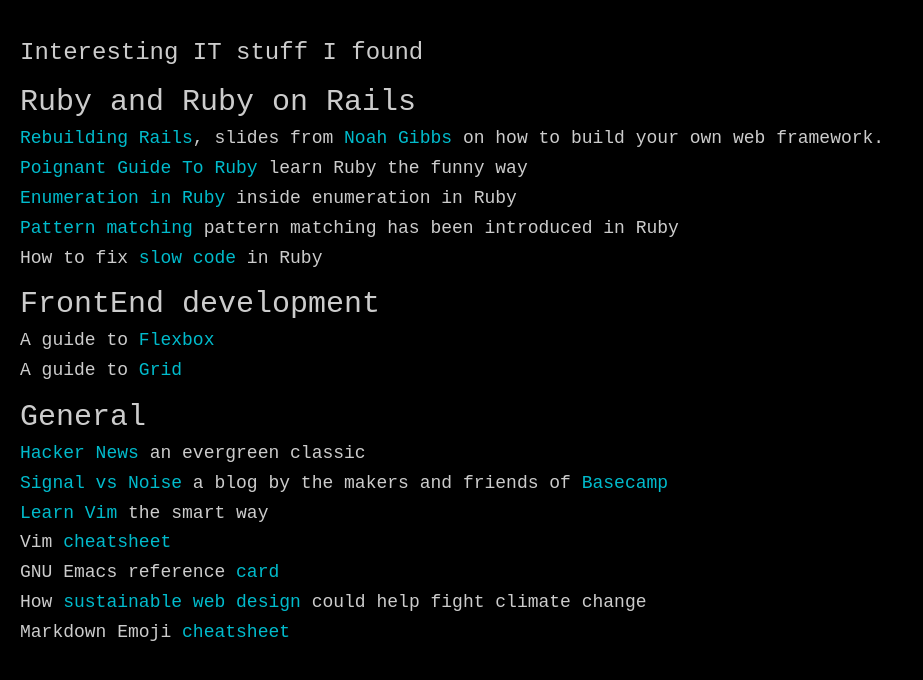
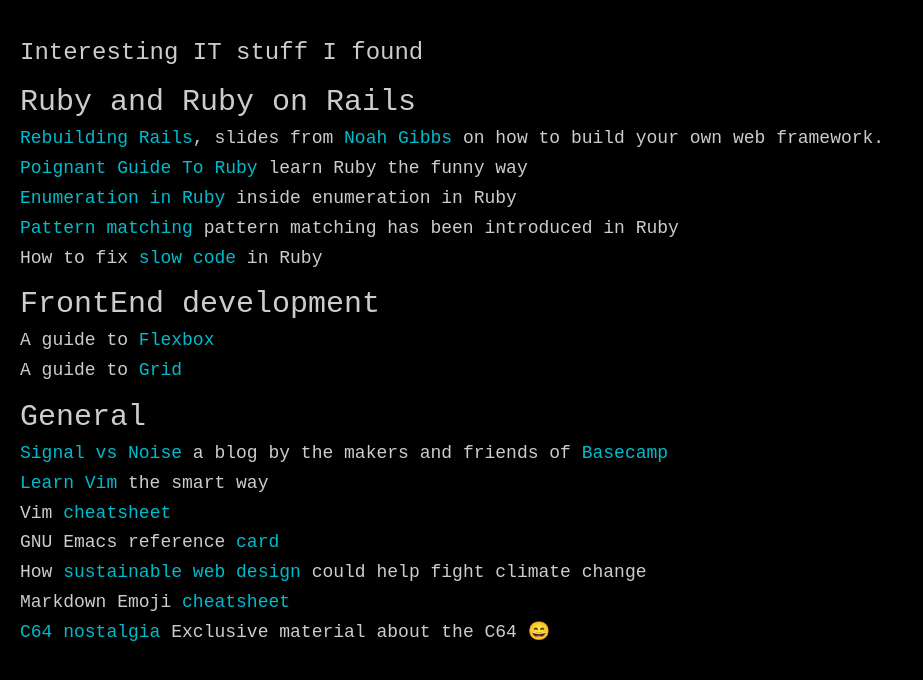
Before and after one commit to wildeng/wildeng.github.io, a Jekyll site: the page built from garden-pages/it-content/directory.md, in a window 1280 px wide. Shown: the top 680 px of the page, without its empty margins (0-923 px from the left). Built offline with Jekyll 4.4.1, drawn with Linux system fonts in a browser that asks for light colours; emoji names are drawn with the system emoji font; our own code applies the rules of GitHub Pages for plain Markdown files.

```diff
--- a/garden-pages/it-content/directory.md
+++ b/garden-pages/it-content/directory.md
@@ -24,10 +24,10 @@
 
 ## General
 
-#### [Hacker News](https://news.ycombinator.com) an evergreen classic
 #### [Signal vs Noise](https://m.signalvnoise.com) a blog by the makers and friends of [Basecamp](https://basecamp.com)
 #### [Learn Vim](https://github.com/iggredible/Learn-Vim) the smart way
 #### Vim [cheatsheet](https://vim.rtorr.com)
 #### GNU Emacs reference [card](https://www.gnu.org/software/emacs/refcards/pdf/refcard.pdf)
 #### How [sustainable web design](https://www.wired.com/story/sustainable-software-design-climate-change/) could help fight climate change
 #### Markdown Emoji [cheatsheet](https://github.com/StuartDaniells/Markdown_Emoji-s_List)
+#### [C64 nostalgia](https://www.c64.com) Exclusive material about the C64 :smile:
```
